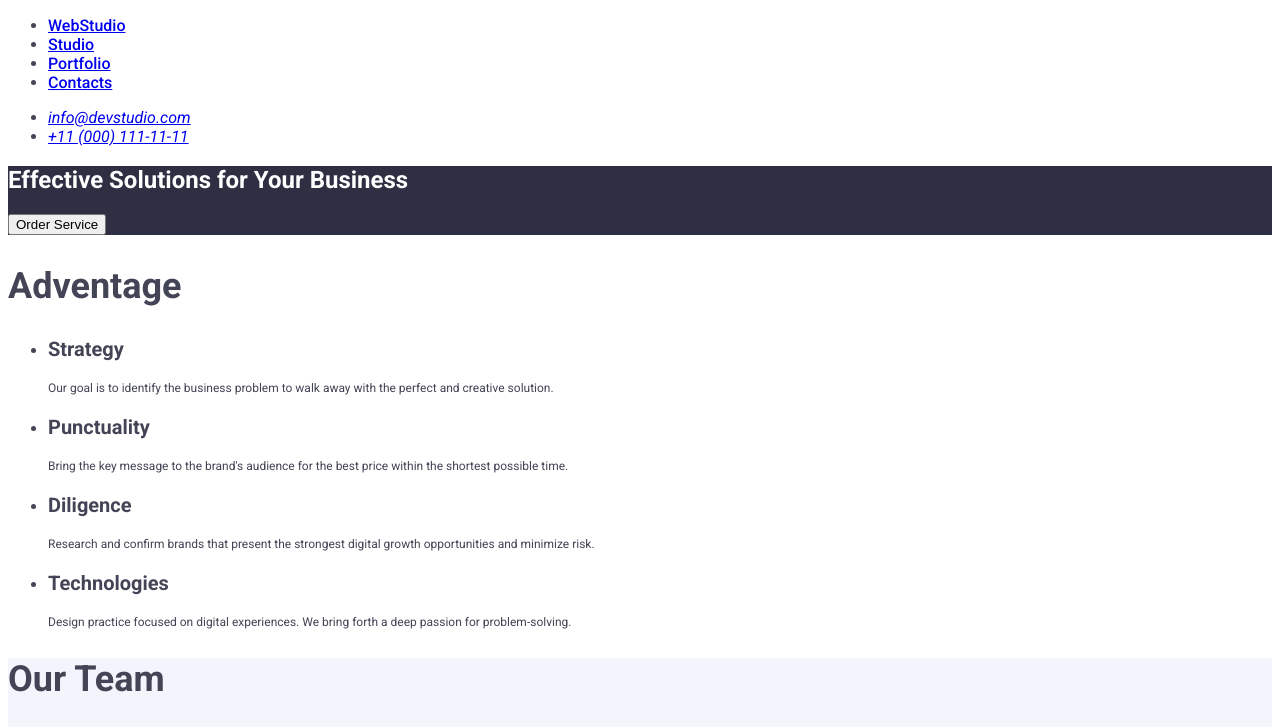
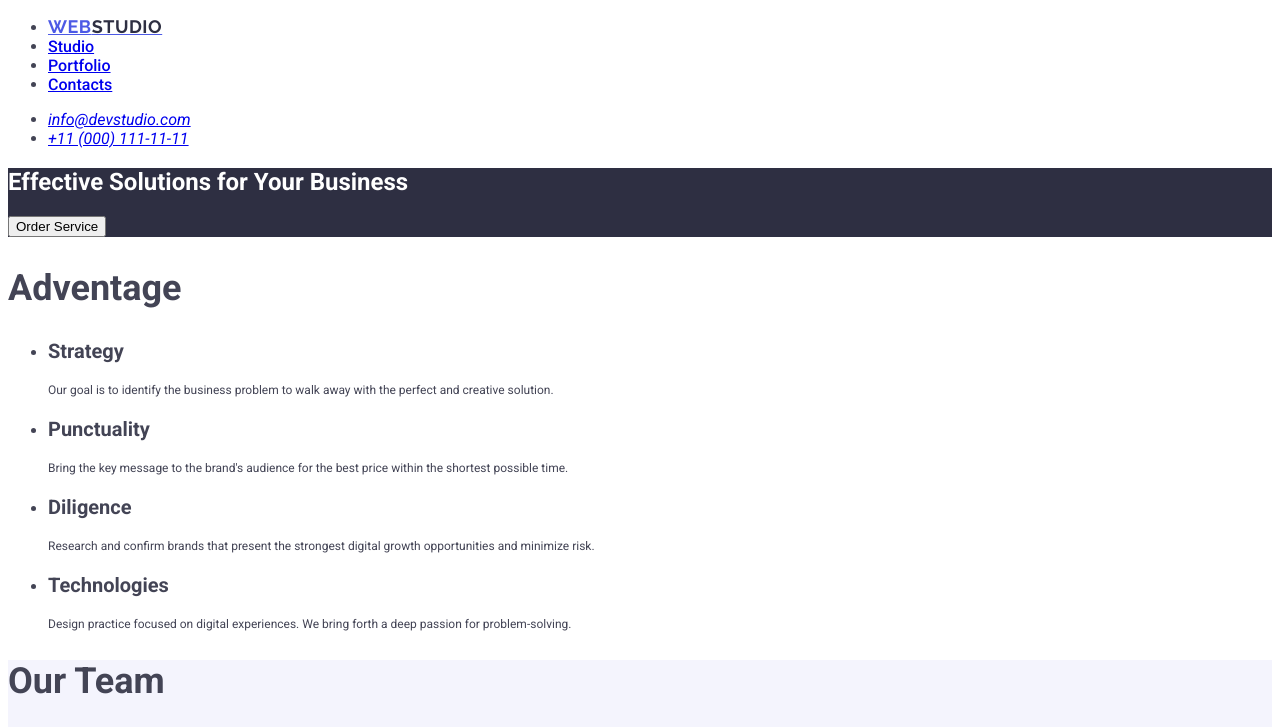
Before and after one commit to whitesound76/goit-markup-hw-02, a plain HTML site: page index.html in a window 1280 px wide. Shown: the top 727 px of the page. Drawn offline with Linux system fonts and the light colour scheme.

Commit message:
logo repair

```diff
--- a/css/styles.css
+++ b/css/styles.css
@@ -40,6 +40,20 @@ body {
   font-weight: 400;
   color: #434455;
   background-color: #ffffff;
+}
+
+.logo {
+  font-family: "Raleway", sans-serif;
+  font-weight: 700;
+  font-size: 18px;
+  line-height: 1.17;
+  letter-spacing: 0.03em;
+  text-transform: uppercase;
+  color: #4d5ae5;
+}
+
+.secondpartlogo {
+  color: #2e2f42;
 }
 
 p {
--- a/index.html
+++ b/index.html
@@ -25,7 +25,11 @@
     <header class="navigation">
       <nav>
         <ul>
-          <li><a href="./index.html">WebStudio</a></li>
+          <li>
+            <a href="./index.html" class="logo"
+              >Web<span class="secondpartlogo">Studio</span></a
+            >
+          </li>
           <li><a href="#">Studio</a></li>
           <li><a href="#">Portfolio</a></li>
           <li><a href="#">Contacts</a></li>
```
